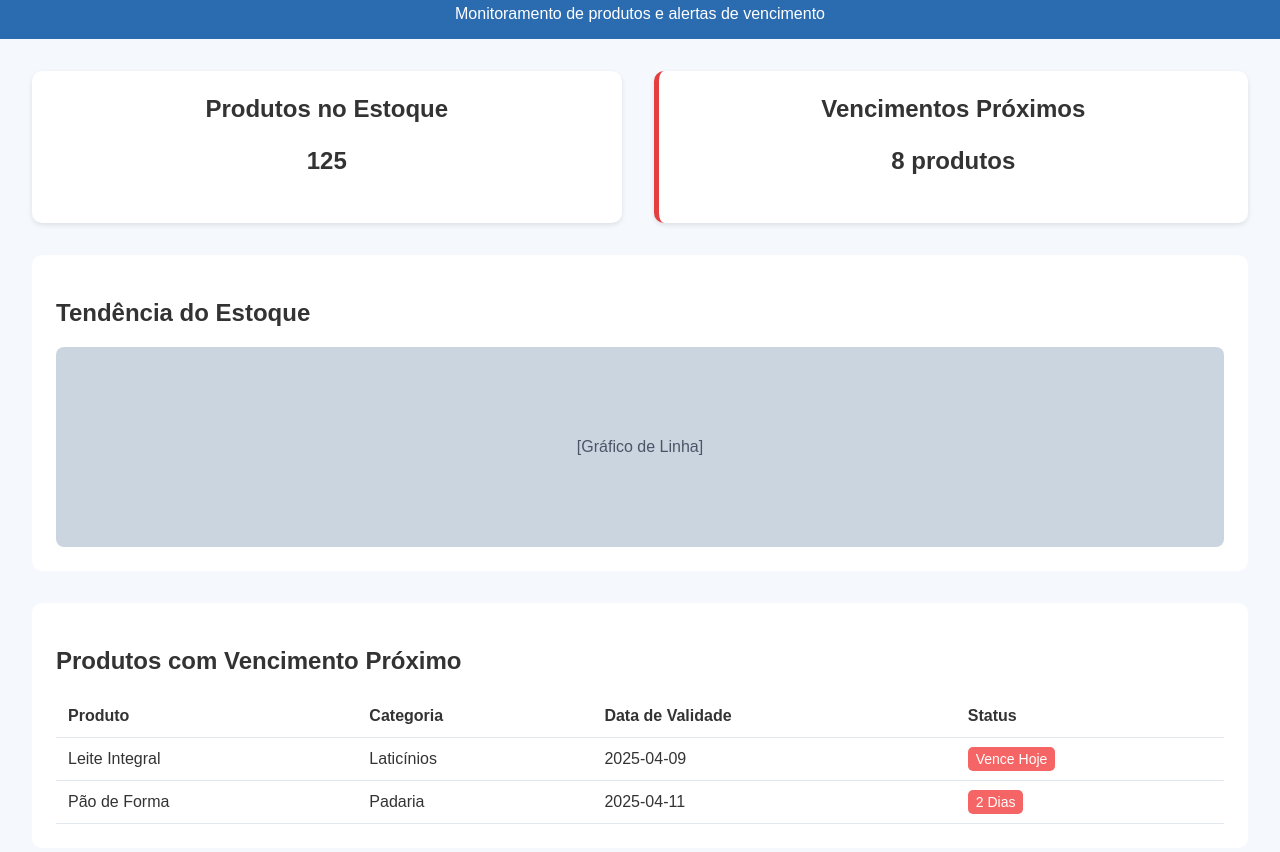
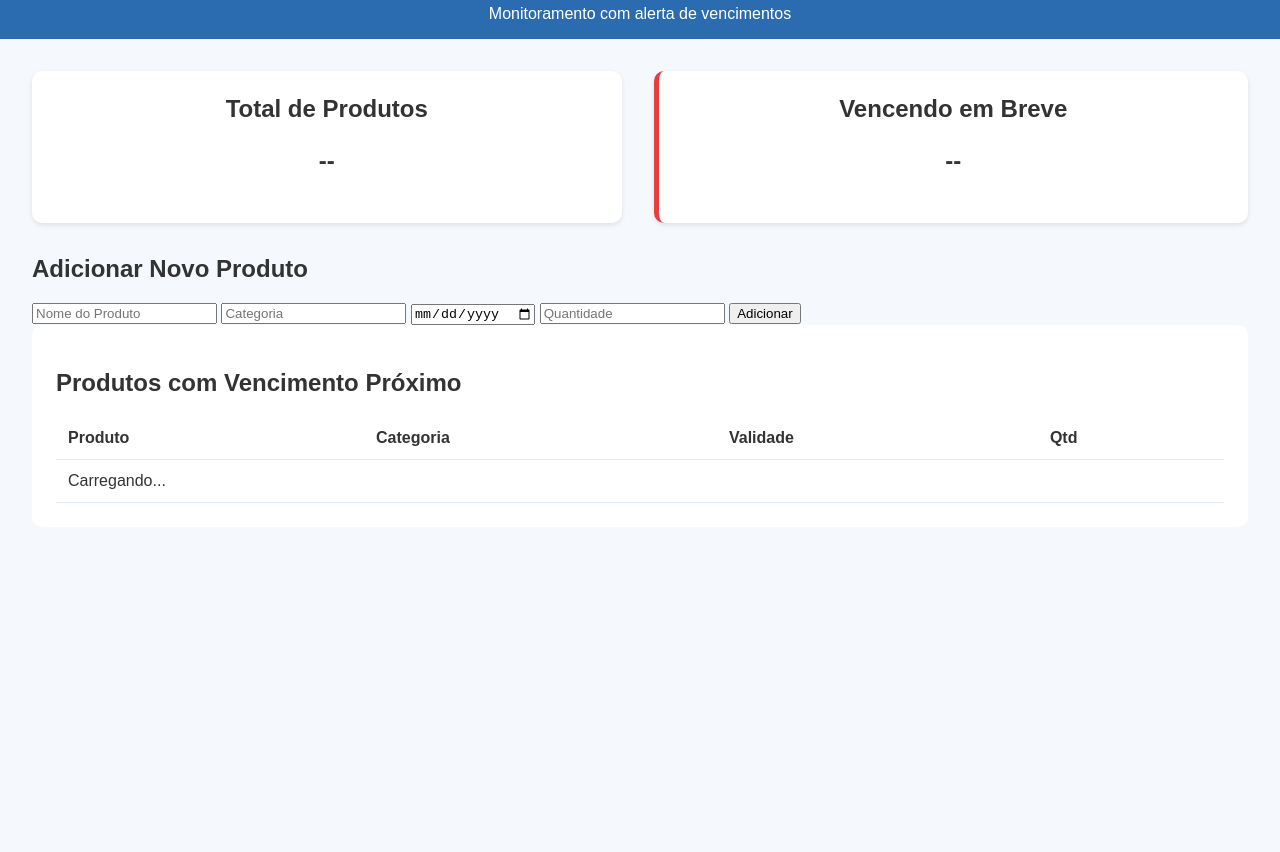
Before and after one commit to XV4NDA0X/ControledeEstoquePI3, a plain HTML site: page index.html in a window 1280 px wide. Shown: the part 56-908 px from the top of the page. After the commit the page ends 800 px from the top, so only its background shows below. Drawn offline with Linux system fonts and the light colour scheme.

Commit message:
Update index.html

```diff
--- a/index.html
+++ b/index.html
@@ -9,50 +9,45 @@
 <body>
   <header>
     <h1>Controle de Estoque</h1>
-    <p>Monitoramento de produtos e alertas de vencimento</p>
+    <p>Monitoramento com alerta de vencimentos</p>
   </header>
 
   <main>
     <section class="resumo">
       <div class="card">
-        <h2>Produtos no Estoque</h2>
-        <p>125</p>
+        <h2>Total de Produtos</h2>
+        <p id="total-produtos">--</p>
       </div>
       <div class="card alert">
-        <h2>Vencimentos Próximos</h2>
-        <p id="alert-count">8 produtos</p>
+        <h2>Vencendo em Breve</h2>
+        <p id="alert-count">--</p>
       </div>
     </section>
 
-    <section class="grafico">
-      <h2>Tendência do Estoque</h2>
-      <div class="placeholder-grafico">[Gráfico de Linha]</div>
+    <section class="formulario">
+      <h2>Adicionar Novo Produto</h2>
+      <form id="form-produto">
+        <input type="text" name="nome" placeholder="Nome do Produto" required />
+        <input type="text" name="categoria" placeholder="Categoria" />
+        <input type="date" name="validade" required />
+        <input type="number" name="quantidade" placeholder="Quantidade" min="1" required />
+        <button type="submit">Adicionar</button>
+      </form>
     </section>
 
     <section class="tabela">
       <h2>Produtos com Vencimento Próximo</h2>
-      <table id="tabela-vencimento">
+      <table>
         <thead>
           <tr>
             <th>Produto</th>
             <th>Categoria</th>
-            <th>Data de Validade</th>
-            <th>Status</th>
+            <th>Validade</th>
+            <th>Qtd</th>
           </tr>
         </thead>
-        <tbody>
-          <tr>
-            <td>Leite Integral</td>
-            <td>Laticínios</td>
-            <td>2025-04-09</td>
-            <td><span class="alerta">Vence Hoje</span></td>
-          </tr>
-          <tr>
-            <td>Pão de Forma</td>
-            <td>Padaria</td>
-            <td>2025-04-11</td>
-            <td><span class="alerta">2 Dias</span></td>
-          </tr>
+        <tbody id="tabela-corpo">
+          <tr><td colspan="4">Carregando...</td></tr>
         </tbody>
       </table>
     </section>
```
